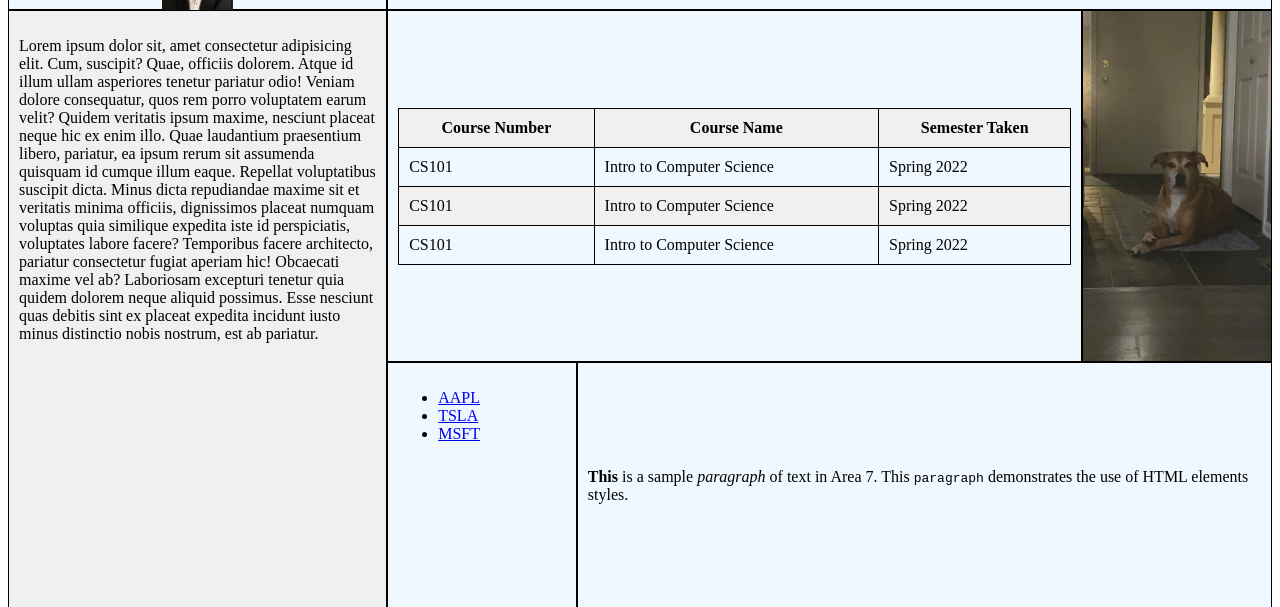
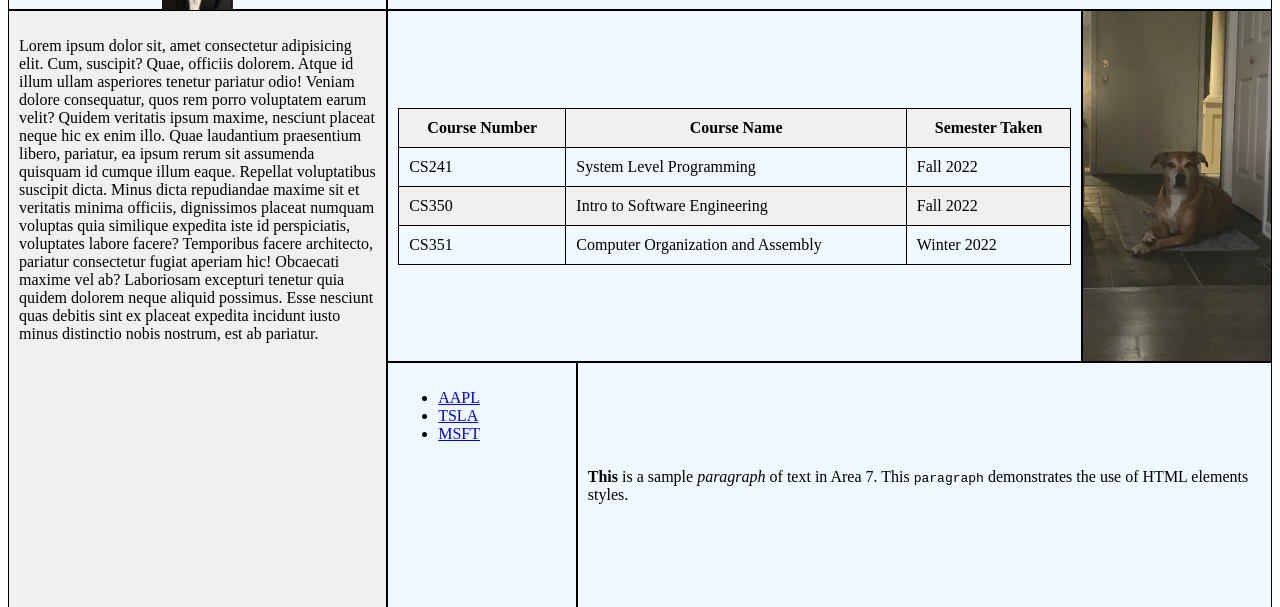
Before and after one commit to devinmerch/project1, a plain HTML site: page index.html in a window 1280 px wide. Shown: the part 98-705 px from the top of the page. Drawn offline with Linux system fonts and the light colour scheme.

Commit message:
Final changes

```diff
--- a/index.html
+++ b/index.html
@@ -37,21 +37,20 @@
             <th>Semester Taken</th>
           </tr>
           <tr>
-            <td>CS101</td>
-            <td>Intro to Computer Science</td>
-            <td>Spring 2022</td>
+            <td>CS241</td>
+            <td>System Level Programming</td>
+            <td>Fall 2022</td>
           </tr>
           <tr>
-            <td>CS101</td>
-            <td>Intro to Computer Science</td>
-            <td>Spring 2022</td>
+            <td>CS350</td>
+            <td>Intro to Software Engineering</td>
+            <td>Fall 2022</td>
           </tr>
           <tr>
-            <td>CS101</td>
-            <td>Intro to Computer Science</td>
-            <td>Spring 2022</td>
+            <td>CS351</td>
+            <td>Computer Organization and Assembly</td>
+            <td>Winter 2022</td>
           </tr>
-          <!-- Add more rows here -->
         </table>
       </div>
 
@@ -78,4 +77,7 @@
         <img src="icons8-twitter-60.png" alt="Twitter">
         <img src="icons8-linkedin-circled-60.png" alt="LinkedIn">
         <img src="icons8-class-60.png" alt="BlackBoard">
-</div>
+      </div>
+</body>
+
+</html>
```
